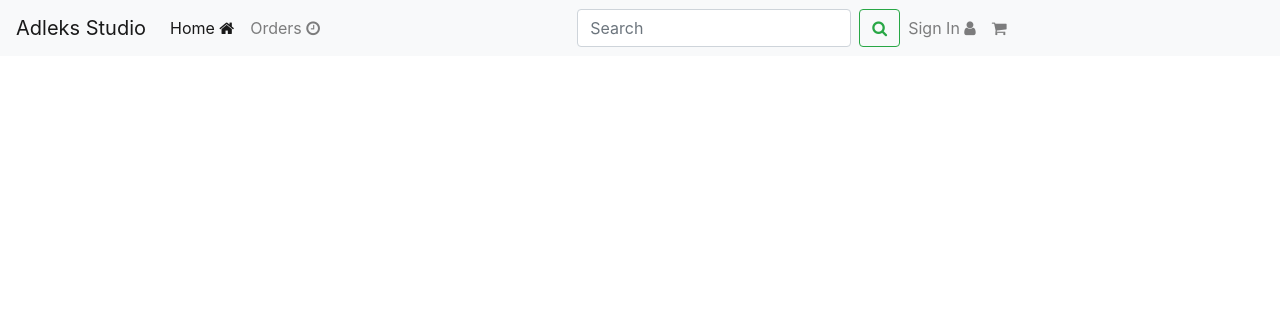
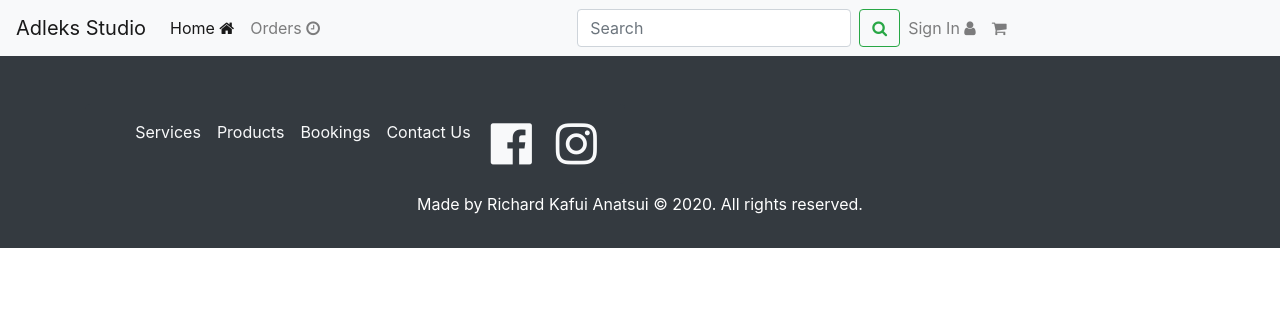
Before and after one commit to seyramfoli/Final-Exams, a PHP site: page / in a window 1280 px wide. Shown: the top 316 px of the page. Run offline with PHP 8.4, Linux system fonts and the light colour scheme.

Commit message:
added footer

```diff
--- a/index.php
+++ b/index.php
@@ -9,7 +9,7 @@
 	<link rel="stylesheet" href="https://cdnjs.cloudflare.com/ajax/libs/font-awesome/4.7.0/css/font-awesome.min.css">
 </head>
 <body>
-    <nav class="navbar navbar-expand-lg navbar-light bg-light">
+    <nav class="navbar navbar-expand-lg navbar-light bg-light justify-content-between ">
     <a class="navbar-brand" href="#">Adleks Studio</a>
     <button class="navbar-toggler" type="button" data-toggle="collapse" data-target="#navbarSupportedContent" aria-controls="navbarSupportedContent" aria-expanded="false" aria-label="Toggle navigation">
         <span class="navbar-toggler-icon"></span>
@@ -46,6 +46,50 @@
     <p>...</p>
   </div>
 </div>
+
+        <div class="row">
+
+        </div>
+     <!-- footer -->
+     <footer class="bg-dark pt-5 pb-3 text-white">
+        <div class="container">
+
+            <div class="row">
+                <div class="col-sm-12 col-lg-6">
+                    <div class="navbar navbar-expand-lg navbar-light bg-dark rounded-bottom rounded-lg justify-content-between">
+                        <ul class="navbar-nav ml-auto">
+                            <li class="nav-item">
+                                <a class="nav-link text-light" href="#"> Services</a>
+                          </li>
+                          <li class="nav-item">
+                            <a class="nav-link text-light " href="#">Products <span class="sr-only">(current)</span></a>
+                          </li>
+                          <li class="nav-item">
+                            <a class="nav-link text-light" href="#">Bookings</a>
+                          </li>
+                          <li class="nav-item">
+                            <a class="nav-link text-light" href="#">Contact Us</a>
+                          </li>
+                          <li class="nav-item">
+                            <a class="nav-link text-light mx-1" href="#"><i class="fa fa-facebook-official fa-3x" aria-hidden="true"></i></a>
+                          </li>
+                          <li class="nav-item">
+                            <a class="nav-link text-light mx-1" href="#"><i class="fa fa-instagram fa-3x" aria-hidden="true"></i></a>
+                          </li>
+                          </ul>
+
+                    </div>
+
+                </div>
+
+
+
+            </div>
+            <div class="credits text-center mt-2">
+                <p>Made by Richard Kafui Anatsui &copy; 2020. All rights reserved.</p>
+            </div>
+        </div>
+    </footer>
     <script src="https://code.jquery.com/jquery-3.5.1.js" integrity="sha256-QWo7LDvxbWT2tbbQ97B53yJnYU3WhH/C8ycbRAkjPDc=" crossorigin="anonymous"></script>
 	<script type="text/javascript" src="bootstrap.min.js"></script>
 </body>
```
